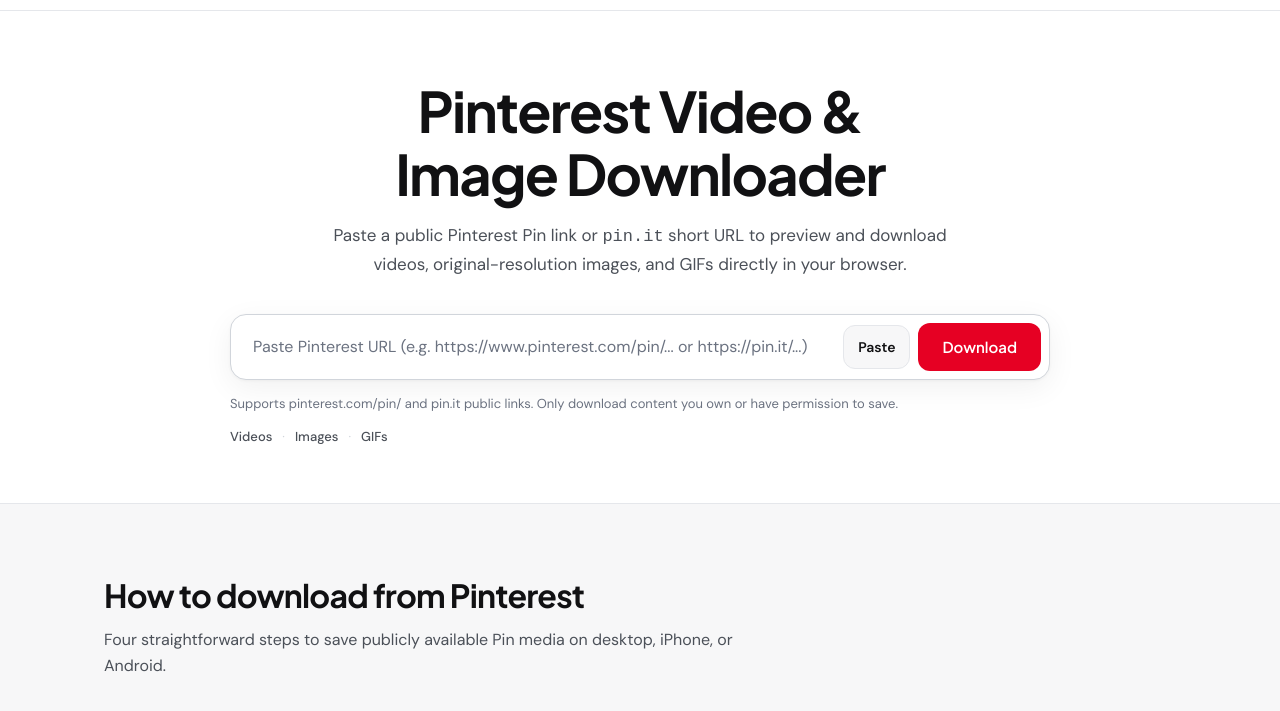
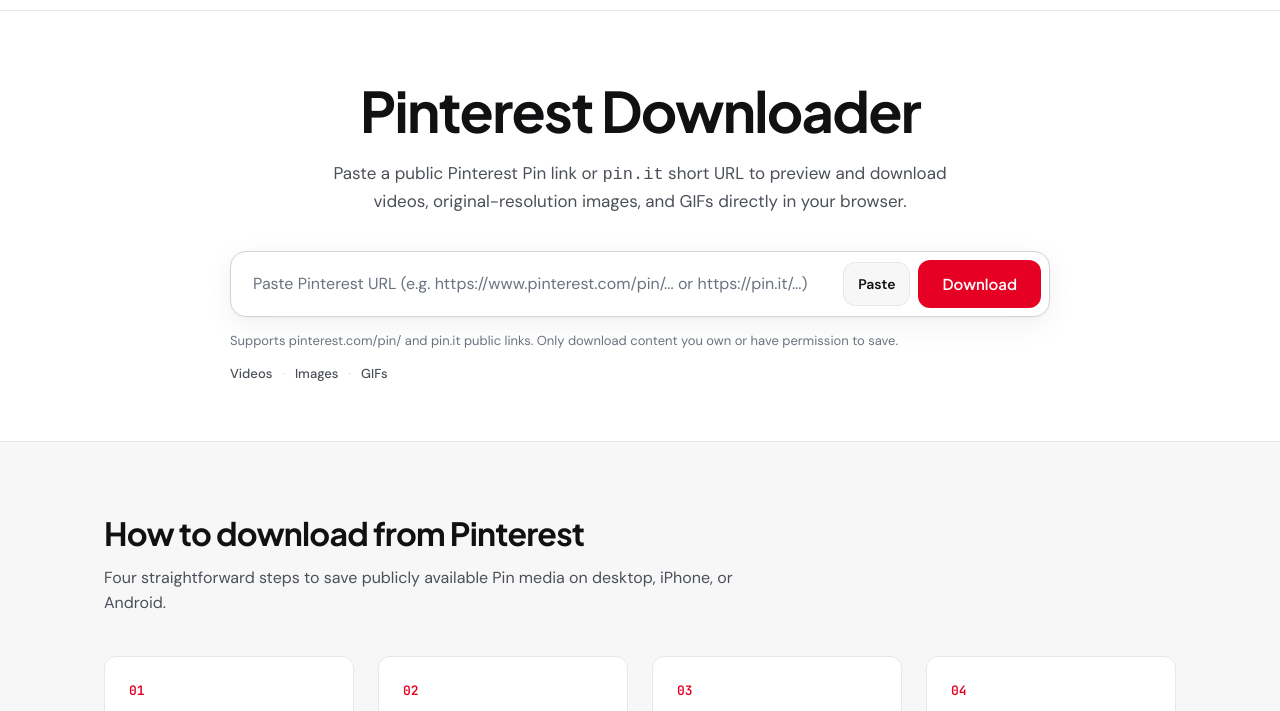
Before and after one commit to romitkr5539-lgtm/pinnew-v, a plain HTML site: page index.html in a window 1280 px wide. Shown: the part 57-768 px from the top of the page. Drawn offline with Linux system fonts and the light colour scheme.

Commit message:
Update index.html

```diff
--- a/index.html
+++ b/index.html
@@ -3,7 +3,7 @@
   <head>
     <meta charset="UTF-8" />
     <meta name="viewport" content="width=device-width, initial-scale=1.0" />
-    <title>Pinviddl — Pinterest Video, Image &amp; GIF Downloader</title>
+    <title>Pinterest Downloader - Download Pinterest Videos, Images & GIFs</title>
     <meta
       name="description"
       content="Download publicly accessible Pinterest videos, original-resolution images, and GIFs directly from any Pin URL with Pinviddl. Free, fast, and no account required."
@@ -14,9 +14,9 @@
 
     <!-- Open Graph -->
     <meta property="og:type" content="website" />
-    <meta property="og:site_name" content="Pinviddl" />
+    <meta property="og:site_name" content="Pinterest Downloader" />
     <meta property="og:url" content="https://pinviddl.com/" />
-    <meta property="og:title" content="Pinviddl — Pinterest Video, Image &amp; GIF Downloader" />
+    <meta property="og:title" content="Pinterest Downloader - Download Videos, Images & GIFs" />
     <meta
       property="og:description"
       content="Paste a public Pinterest Pin or pin.it short link to preview and download videos, original images, and GIFs."
@@ -24,7 +24,7 @@
 
     <!-- Twitter Card -->
     <meta name="twitter:card" content="summary" />
-    <meta name="twitter:title" content="Pinviddl — Pinterest Video, Image &amp; GIF Downloader" />
+    <meta name="twitter:title" content="Pinterest Downloader - Download Videos, Images & GIFs" />
     <meta
       name="twitter:description"
       content="Free browser-based Pinterest video, image, and GIF downloader for desktop and mobile."
@@ -182,7 +182,7 @@
       <section class="hero-section" id="downloader">
         <div class="container">
           <div class="hero-content">
-            <h1 class="hero-title">Pinterest Video &amp; Image Downloader</h1>
+            <h1 class="hero-title">Pinterest Downloader</h1>
             <p class="hero-subtitle">
               Paste a public Pinterest Pin link or <code>pin.it</code> short URL to preview and download
               videos, original-resolution images, and GIFs directly in your browser.
```
